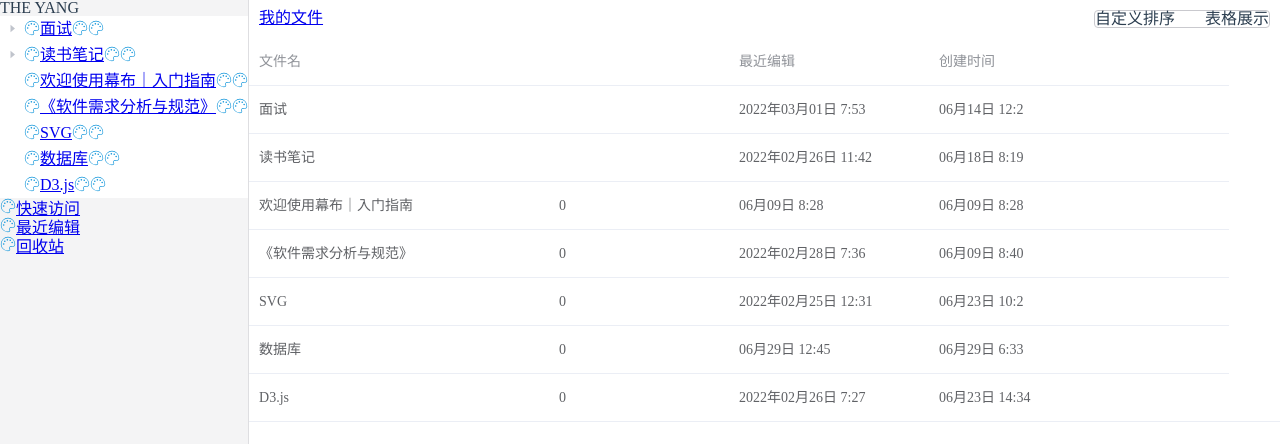
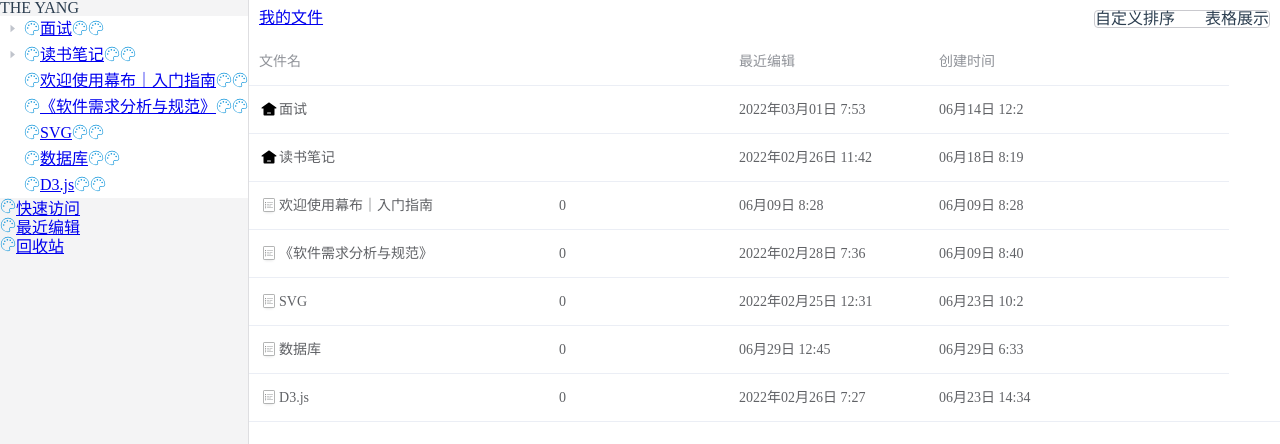
Before and after one commit to zyascend/ZMindMap, a Vue app: page /app/folder in a window 1280 px wide. Shown: the top 444 px of the page. Built offline with nearby package versions, Linux system fonts and the light colour scheme.

Commit message:
渲染table row

```diff
--- a/src/views/Folder.vue
+++ b/src/views/Folder.vue
@@ -20,14 +20,21 @@
       </div>
     </div>
     <el-table v-if="showTable" :data="docTableData" style="width: 100%" @row-click="onRowClick">
-      <el-table-column prop="name" label="文件名" width="300" />
+      <el-table-column prop="name" label="文件名" width="300">
+        <template #default="scope">
+          <div class="row">
+            <img :src="isFolder(scope.row) ? ICON_FOLDER : ICON_FILE" alt="" class="icon">
+            <p class="">{{ scope.row.name }}</p>
+          </div>
+      </template>
+      </el-table-column>
       <el-table-column prop="itemCount" label="" width="180" />
       <el-table-column prop="formatedUpdateTime" label="最近编辑" width="200" />
       <el-table-column prop="formatedCreateTime" label="创建时间" width="300" />
     </el-table>
     <div class="grid" v-else>
       <div class="grid-item" v-for="row in docTableData" :key="row.id" @click="onRowClick(row)">
-        <img :src="getGridImg(row)" alt="">
+        <img :src="isFolder(row) ? ICON_FOLDER_LARGE : ICON_FILE_LARGE" alt="">
         <span>{{ row.name }}</span>
       </div>
     </div>
@@ -41,8 +48,10 @@ import { useStore } from 'vuex'
 import { useRouter, useRoute } from 'vue-router'
 // import { useStore } from 'vuex'
 import BreadCrumb from '@/components/BreadCrumb.vue'
-import ICON_FOLDER from '@/assets/pic/folder-large.svg'
-import ICON_FILE from '@/assets/pic/file-large.svg'
+import ICON_FOLDER_LARGE from '@/assets/pic/folder-large.svg'
+import ICON_FOLDER from '@/assets/pic/folder-small.svg'
+import ICON_FILE_LARGE from '@/assets/pic/file-large.svg'
+import ICON_FILE from '@/assets/pic/file-small.svg'
 
 export default defineComponent({
   components: {
@@ -61,9 +70,11 @@ export default defineComponent({
     onMounted(() => {
       // store.dispatch('changeNavigation', route.params.id)
     })
+    const isFolder = row => {
+      return 'folderType' in row
+    }
     const onRowClick = (row, column, event) => {
-      const isFolder = 'folderType' in row
-      if (isFolder) {
+      if (isFolder(row)) {
         // 修改路由URL
         // `params` 不能与 `path` 一起使用
         router.push({ path: `/app/folder/${row.id}` })
@@ -78,10 +89,6 @@ export default defineComponent({
     const onToggleStyle = () => {
       pageParams.showTable = !pageParams.showTable
     }
-    const getGridImg = row => {
-      const isFolder = 'folderType' in row
-      return isFolder ? ICON_FOLDER : ICON_FILE
-    }
     return {
       ...toRefs(pageParams),
       navigationList,
@@ -89,7 +96,11 @@ export default defineComponent({
       onRowClick,
       onToggleStyle,
       onSortTable,
-      getGridImg
+      isFolder,
+      ICON_FOLDER_LARGE,
+      ICON_FILE_LARGE,
+      ICON_FOLDER,
+      ICON_FILE
     }
   }
 })
@@ -143,5 +154,9 @@ export default defineComponent({
       margin-left: 25px;
     }
   }
+  .row {
+    @include horiFlex;
+    position: relative;
+  }
 }
 </style>
```
